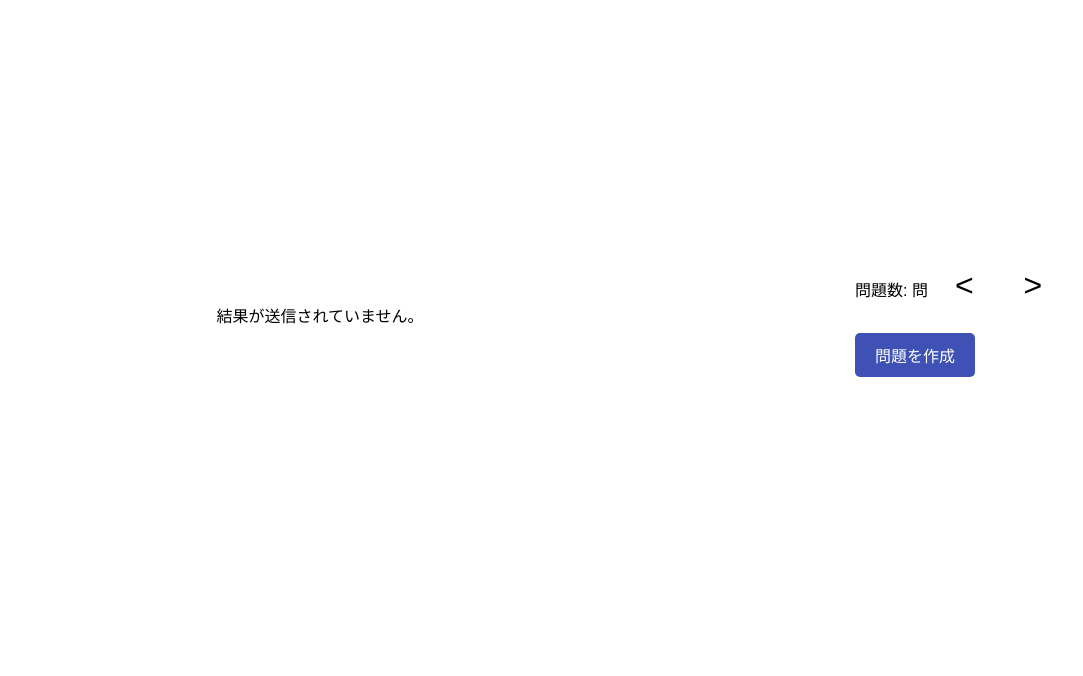
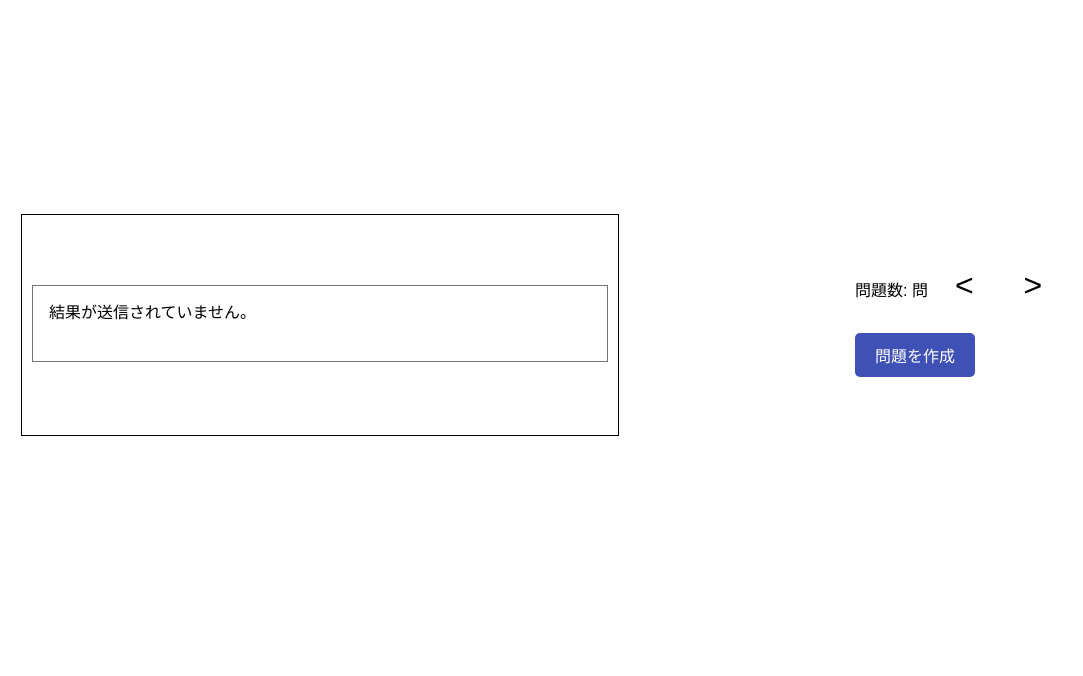
Before and after one commit to hori-moon/QuizHubProjects, a Django app: page /to_set_quiz/ in a window 1280 px wide. Shown: the part 145-821 px from the top of the page, without its empty margins (0-1083 px from the left). Run offline with Django 5.2, Linux system fonts and the light colour scheme.

Commit message:
ocrの結果表示形式変更

```diff
--- a/QuizHub/views/to_text_views.py
+++ b/QuizHub/views/to_text_views.py
@@ -29,7 +29,7 @@ def ocr_image(request):
             # テキスト抽出（日本語対応）
             for region in result.get("regions", []):
                 for line in region.get("lines", []):
-                    line_text = " ".join([word["text"] for word in line.get("words", [])])
+                    line_text = "".join([word["text"] for word in line.get("words", [])])
                     extracted_text += line_text + "\n"
 
             return JsonResponse({'text': extracted_text.strip()})
--- a/static/css/to_set_quiz.css
+++ b/static/css/to_set_quiz.css
@@ -57,3 +57,54 @@
 #submit-quiz-btn:hover {
     background-color: #303f9f;
 }
+
+/* ファイル選択後に表示される結果ボックス */
+.result-box {
+    border: 1px solid black;
+    width: 90%;
+    max-width: 900px;
+    height: auto;
+    min-height: 200px;
+    margin-top: 20px;
+    padding: 10px;
+    display: flex;
+    align-items: center;
+    justify-content: center;
+    flex-direction: column;
+}
+
+.textarea-wrapper {
+    position: relative;
+    width: 100%;
+}
+
+#get-ocr {
+    width: 100%;
+    height: auto;              /* ← 高さ自動調整 */
+    box-sizing: border-box;
+    font-size: 1rem;
+    resize: none;
+    overflow: hidden;          /* スクロールバーを非表示 */
+    line-height: 1.4;
+    padding: 1em;
+    background-color: white;
+    color: black;
+}
+
+.overlay-placeholder {
+    position: absolute;
+    top: 50%;
+    left: 50%;
+    transform: translate(-50%, -50%);
+    color: gray;
+    text-align: center;
+    pointer-events: none; /* クリック不可 */
+    font-size: 1rem;
+    white-space: pre-wrap;
+}
+
+/* テキストが入力されたらプレースホルダを消す */
+#ocr-result:not(:empty):not(:placeholder-shown) + .overlay-placeholder,
+#ocr-result:focus + .overlay-placeholder {
+    display: none;
+}
--- a/static/js/to_set_quiz.js
+++ b/static/js/to_set_quiz.js
@@ -1,4 +1,9 @@
 document.addEventListener("DOMContentLoaded", function () {
+
+    // OCR結果の表示エリア
+    const placeholderText = document.getElementById("placeholder-text");
+    const textarea = document.getElementById("get-ocr");
+
     // 総問題数の取得
     const totalQuestions = parseInt(document.getElementById("question-count").value, 10);
 
@@ -13,6 +18,18 @@ document.addEventListener("DOMContentLoaded", function () {
     function hideLoading() {
         if (loadingOverlay) loadingOverlay.style.display = "none";
     }
+
+    function autoResizeTextarea(textarea) {
+        textarea.style.height = "auto";
+        textarea.style.height = textarea.scrollHeight + "px";
+    }
+
+    autoResizeTextarea(textarea);
+
+    textarea.addEventListener("input", function () {
+        autoResizeTextarea(textarea);
+        placeholderText.style.display = textarea.value.trim() === "" ? "block" : "none";
+    });
 
     // スライド形式のUI制御
     const slides = document.querySelectorAll(".quiz-slide");
--- a/templates/to_set_quiz.html
+++ b/templates/to_set_quiz.html
@@ -13,7 +13,12 @@
 
 {% block content %}
 <div class="main-left">
-    <p>{{ ocr_result|linebreaksbr|default:"結果が送信されていません。" }}</p>
+    <div class="result-box">
+        <div class="textarea-wrapper">
+            <textarea id="get-ocr">{{ ocr_result|force_escape|default:"結果が送信されていません。" }}</textarea>
+            <div class="overlay-placeholder" id="placeholder-text"></div>
+        </div>
+    </div>
 </div>
 <div class="main-right">
     <form method="POST" action="{% url 'to_set_quiz' %}" enctype="multipart/form-data" id="quiz-form">
```
